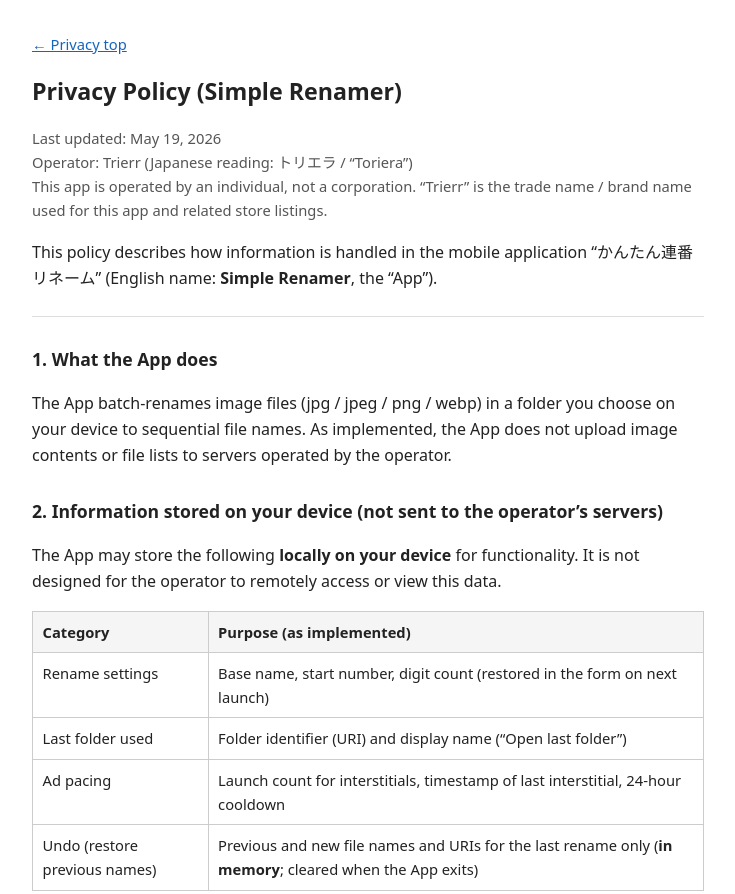
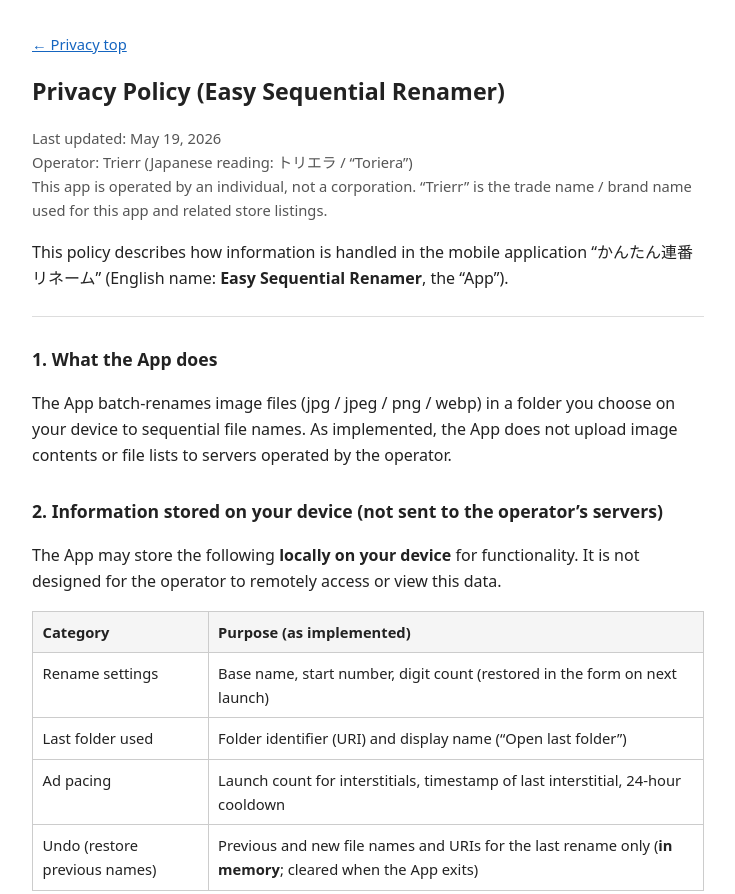
Before and after one commit to kaimu86world789qq/simple-renamer-privacy, a plain HTML site: page privacy-en.html in a window 1280 px wide. Shown: the top 894 px of the page, without its empty margins (272-1007 px from the left). Drawn offline with Linux system fonts and the light colour scheme.

Commit message:
英語アプリ名修正
英語アプリ名修正

```diff
--- a/privacy-en.html
+++ b/privacy-en.html
@@ -3,7 +3,7 @@
 <head>
   <meta charset="utf-8">
   <meta name="viewport" content="width=device-width, initial-scale=1">
-  <title>Privacy Policy (Simple Renamer)</title>
+  <title>Privacy Policy (Easy Sequential Renamer)</title>
   <style>
     body { font-family: system-ui, sans-serif; line-height: 1.65; max-width: 42rem; margin: 2rem auto; padding: 0 1rem; color: #222; }
     h1 { font-size: 1.45rem; }
@@ -19,7 +19,7 @@
 <body>
   <p class="meta"><a href="index.html">← Privacy top</a></p>
 
-  <h1>Privacy Policy (Simple Renamer)</h1>
+  <h1>Privacy Policy (Easy Sequential Renamer)</h1>
   <p class="meta">
     Last updated: May 19, 2026<br>
     Operator: Trierr (Japanese reading: トリエラ / “Toriera”)<br>
@@ -28,7 +28,7 @@
 
   <p>
     This policy describes how information is handled in the mobile application
-    “かんたん連番リネーム” (English name: <strong>Simple Renamer</strong>, the “App”).
+    “かんたん連番リネーム” (English name: <strong>Easy Sequential Renamer</strong>, the “App”).
   </p>
 
   <hr>
```
Also changed, not shown: privacy-ja.html (+1 -1 lines).
